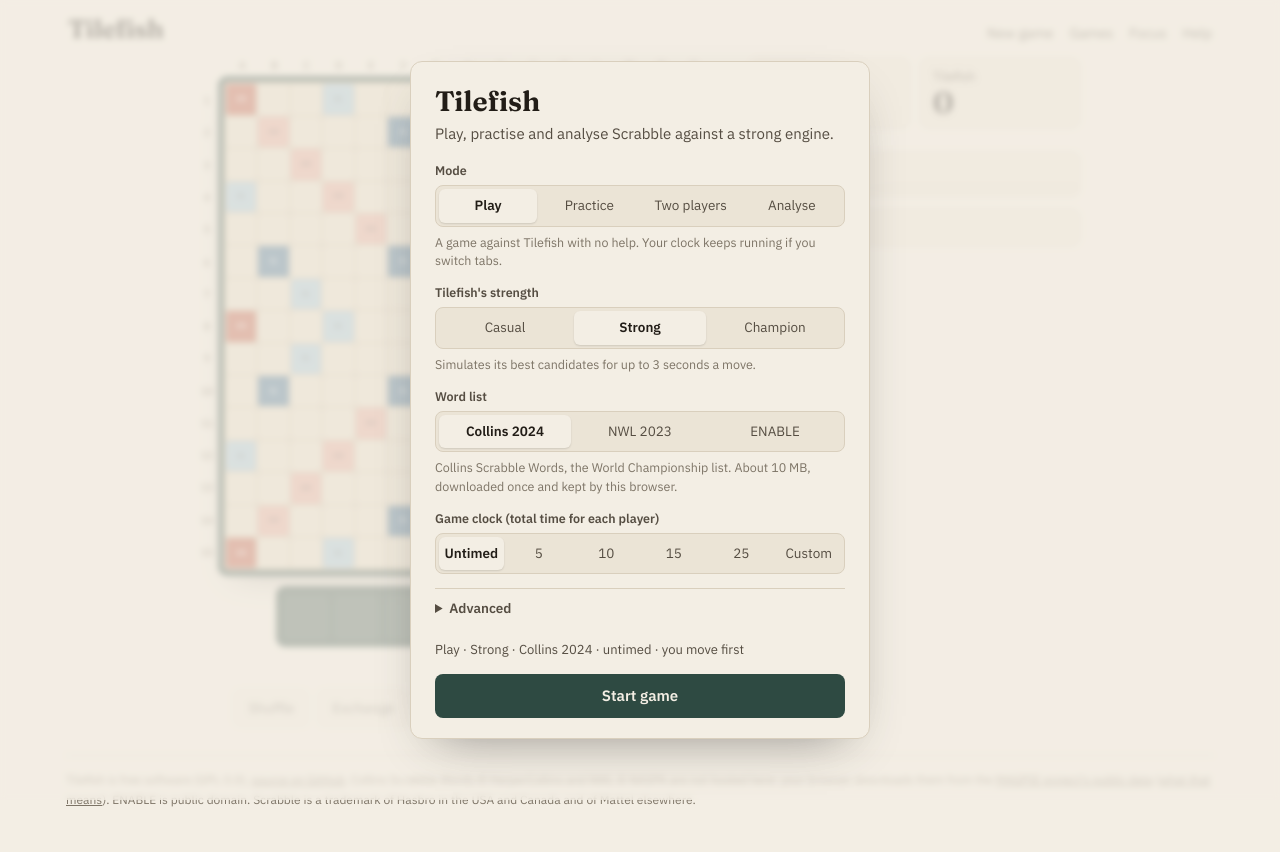
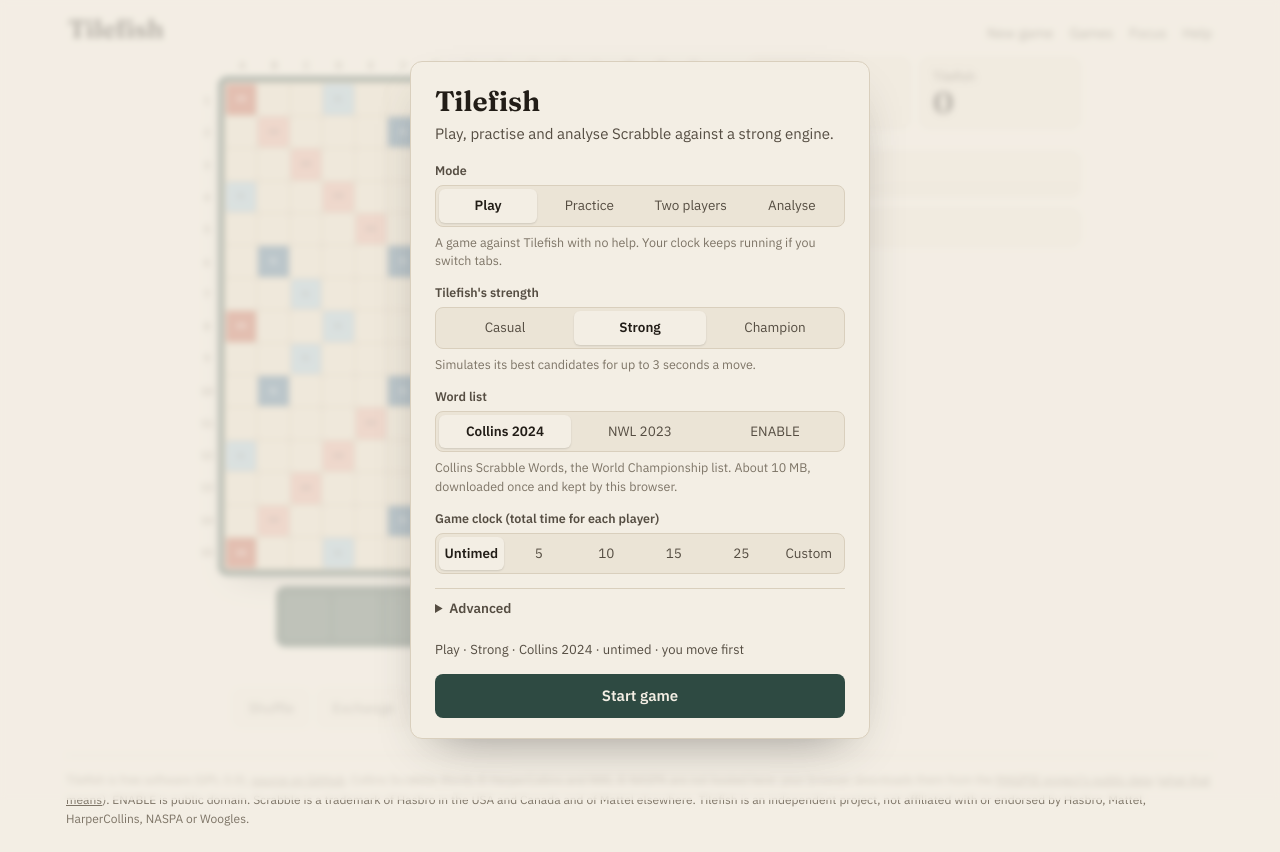
Before and after one commit to Leo-Y-Zhang/ScrabbleEngine, a plain HTML site: page web/index.html in a window 1280 px wide. Drawn offline with Linux system fonts and the light colour scheme.

Commit message:
README and notices: current results, not-affiliated notice, AI assistance
- The headline result against Macondo with BestBot's settings is now the
  current one (level on wins at 20 s, 400 + 400 games); the earlier 55.0% of
  100 games is marked as superseded where it is quoted.
- README, the web page footer, QUICKSTART and the release notes say Tilefish
  is independent and not affiliated with or endorsed by Hasbro, Mattel,
  HarperCollins, NASPA or Woogles.
- A short "How it was made" section states that Tilefish is AI-assisted.
- The summary of the close-games question follows section 11; handover
  updated.

```diff
--- a/web/index.html
+++ b/web/index.html
@@ -93,6 +93,7 @@
     <a href="https://github.com/jvc56/MAGPIE-DATA">MAGPIE project's public data</a>
     (<a href="https://github.com/Leo-Y-Zhang/ScrabbleEngine/blob/main/LEXICONS.md">what that means</a>). ENABLE is public domain.
     Scrabble is a trademark of Hasbro in the USA and Canada and of Mattel elsewhere.
+    Tilefish is an independent project, not affiliated with or endorsed by Hasbro, Mattel, HarperCollins, NASPA or Woogles.
   </footer>
 </div>
 
```
Also changed, not shown: tools/release/QUICKSTART.txt, 3 other files.
